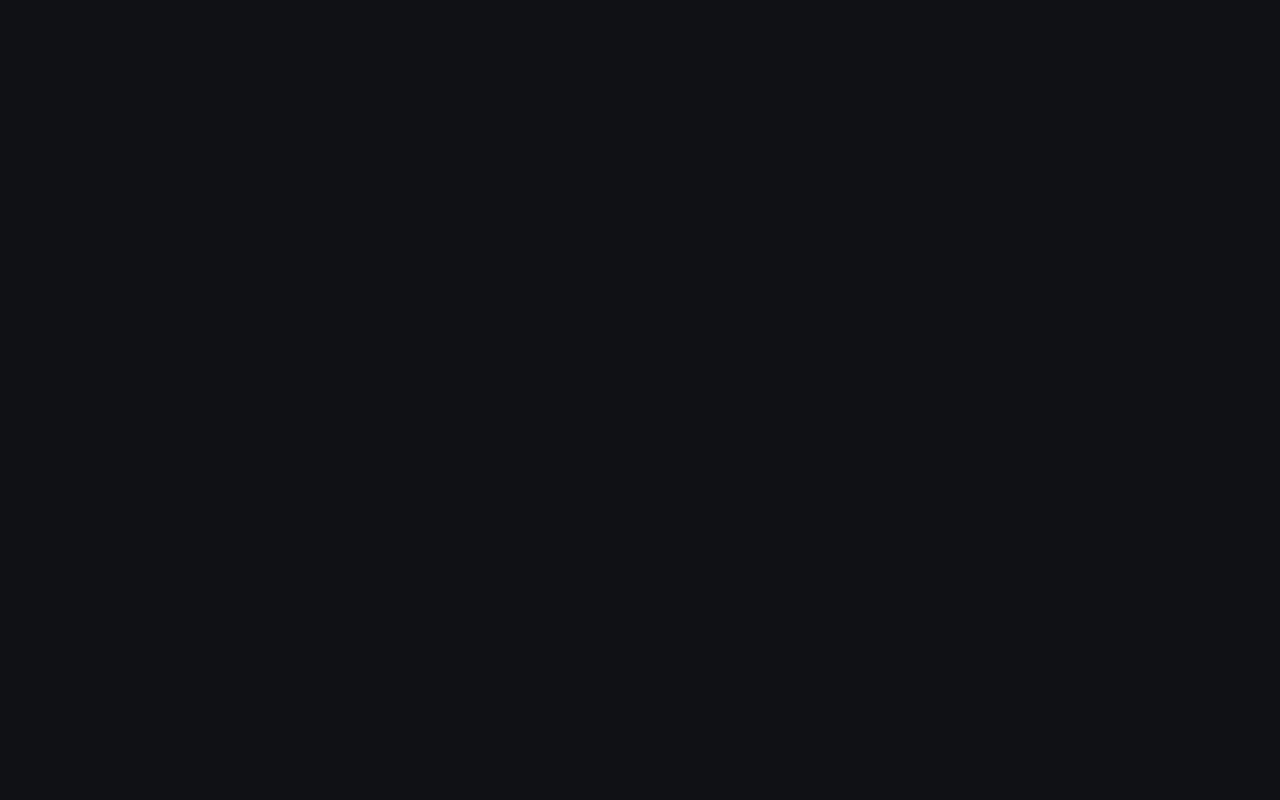
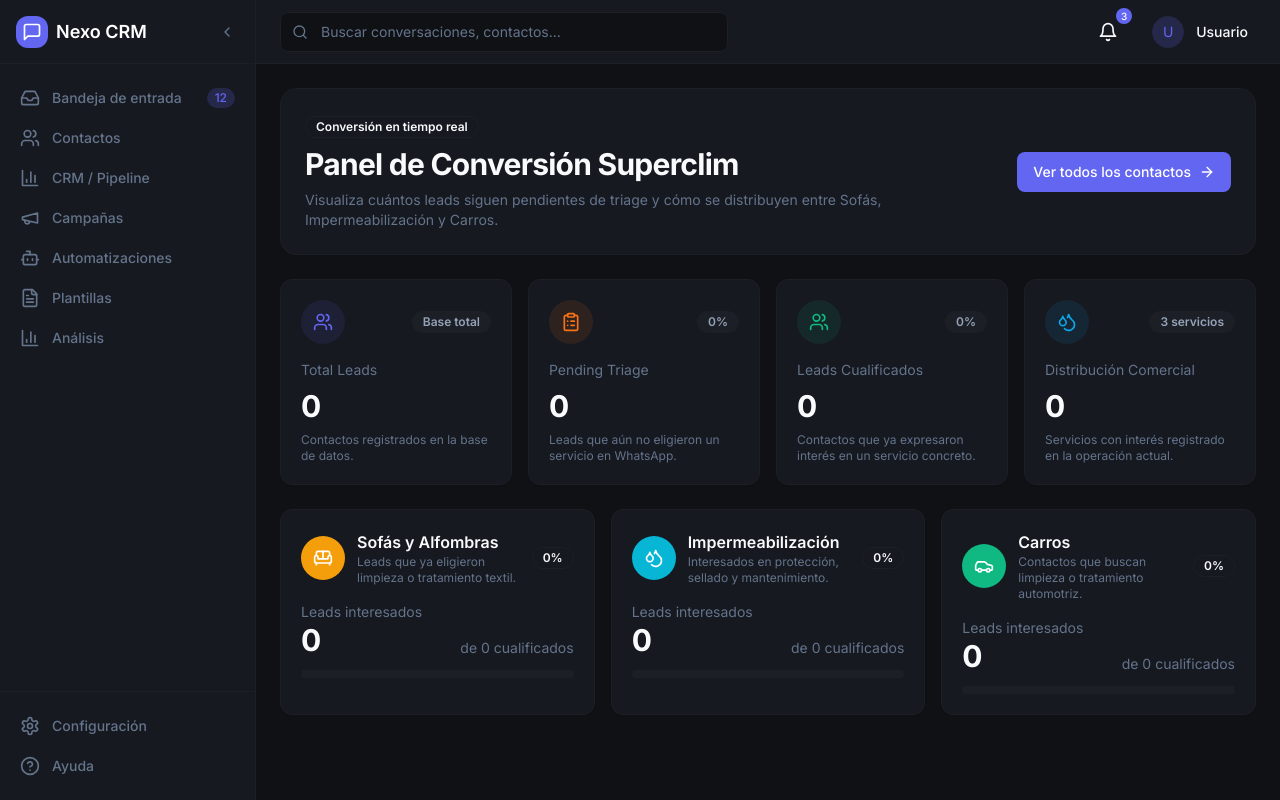
Before and after one commit to superclimbcn-dev/nexo-crm, a Next.js app: page / in a window 1280 px wide. Before the commit this address had no page. Built offline with nearby package versions, Linux system fonts and the light colour scheme; no server answers; the database is empty.

Commit message:
feat: implement conversion dashboard in home page

```diff
--- a/src/app/page.tsx
+++ b/src/app/page.tsx
@@ -1,5 +1,239 @@
-import { redirect } from 'next/navigation'
+import Link from 'next/link'
+import { ArrowRight, Car, ClipboardList, Droplets, Sofa, Users } from 'lucide-react'
+import { MainLayout } from '@/components/layout/MainLayout'
+import { Badge } from '@/components/ui/badge'
+import { prisma } from '@/lib/prisma'
 
-export default function Home() {
-  redirect('/dashboard')
+type ConversionStatus =
+  | 'waiting_reply'
+  | 'interesse_sofas_alfombras'
+  | 'interesse_impermeabilizacion'
+  | 'interesse_carros'
+
+interface StatusAggregate {
+  status: ConversionStatus
+  count: number
 }
+
+interface ServiceMetric {
+  status: Exclude<ConversionStatus, 'waiting_reply'>
+  title: string
+  description: string
+  count: number
+  percentage: number
+  icon: typeof Sofa
+  accentClass: string
+}
+
+const TRACKED_STATUSES: ConversionStatus[] = [
+  'waiting_reply',
+  'interesse_sofas_alfombras',
+  'interesse_impermeabilizacion',
+  'interesse_carros',
+]
+
+function getCountByStatus(aggregates: StatusAggregate[], status: ConversionStatus): number {
+  return aggregates.find((aggregate) => aggregate.status === status)?.count ?? 0
+}
+
+function getPercentage(count: number, total: number): number {
+  if (total === 0) {
+    return 0
+  }
+
+  return Math.round((count / total) * 100)
+}
+
+export default async function HomePage() {
+  const [statusGroups, totalContacts] = await Promise.all([
+    prisma.contact.groupBy({
+      by: ['status'],
+      where: {
+        status: {
+          in: TRACKED_STATUSES,
+        },
+      },
+      _count: {
+        status: true,
+      },
+    }),
+    prisma.contact.count(),
+  ])
+
+  const aggregates: StatusAggregate[] = statusGroups
+    .filter((group): group is typeof group & { status: ConversionStatus } =>
+      TRACKED_STATUSES.includes(group.status as ConversionStatus),
+    )
+    .map((group) => ({
+      status: group.status,
+      count: group._count.status,
+    }))
+
+  const pendingTriage = getCountByStatus(aggregates, 'waiting_reply')
+  const sofasCount = getCountByStatus(aggregates, 'interesse_sofas_alfombras')
+  const impermeabilizacionCount = getCountByStatus(aggregates, 'interesse_impermeabilizacion')
+  const carsCount = getCountByStatus(aggregates, 'interesse_carros')
+  const qualifiedLeads = sofasCount + impermeabilizacionCount + carsCount
+
+  const serviceMetrics: ServiceMetric[] = [
+    {
+      status: 'interesse_sofas_alfombras',
+      title: 'Sofás y Alfombras',
+      description: 'Leads que ya eligieron limpieza o tratamiento textil.',
+      count: sofasCount,
+      percentage: getPercentage(sofasCount, qualifiedLeads),
+      icon: Sofa,
+      accentClass: 'bg-amber-500',
+    },
+    {
+      status: 'interesse_impermeabilizacion',
+      title: 'Impermeabilización',
+      description: 'Interesados en protección, sellado y mantenimiento.',
+      count: impermeabilizacionCount,
+      percentage: getPercentage(impermeabilizacionCount, qualifiedLeads),
+      icon: Droplets,
+      accentClass: 'bg-cyan-500',
+    },
+    {
+      status: 'interesse_carros',
+      title: 'Carros',
+      description: 'Contactos que buscan limpieza o tratamiento automotriz.',
+      count: carsCount,
+      percentage: getPercentage(carsCount, qualifiedLeads),
+      icon: Car,
+      accentClass: 'bg-emerald-500',
+    },
+  ]
+
+  return (
+    <MainLayout>
+      <div className="space-y-6">
+        <section className="rounded-2xl border border-border bg-card p-6 shadow-sm">
+          <div className="flex flex-col gap-4 lg:flex-row lg:items-center lg:justify-between">
+            <div className="space-y-2">
+              <Badge variant="outline" className="w-fit">
+                Conversión en tiempo real
+              </Badge>
+              <h1 className="text-3xl font-bold tracking-tight">Panel de Conversión Superclim</h1>
+              <p className="max-w-2xl text-sm text-muted-foreground">
+                Visualiza cuántos leads siguen pendientes de triage y cómo se distribuyen entre
+                Sofás, Impermeabilización y Carros.
+              </p>
+            </div>
+
+            <Link
+              href="/contacts"
+              className="inline-flex h-10 items-center justify-center rounded-md bg-primary px-4 py-2 text-sm font-medium text-primary-foreground transition-colors hover:bg-primary/90"
+            >
+              Ver todos los contactos
+              <ArrowRight className="ml-2 h-4 w-4" />
+            </Link>
+          </div>
+        </section>
+
+        <section className="grid gap-4 md:grid-cols-2 xl:grid-cols-4">
+          <div className="rounded-xl border border-border bg-card p-5 shadow-sm">
+            <div className="mb-4 flex items-center justify-between">
+              <div className="rounded-full bg-primary/10 p-3 text-primary">
+                <Users className="h-5 w-5" />
+              </div>
+              <Badge variant="secondary">Base total</Badge>
+            </div>
+            <p className="text-sm text-muted-foreground">Total Leads</p>
+            <p className="mt-2 text-3xl font-bold">{totalContacts}</p>
+            <p className="mt-2 text-xs text-muted-foreground">
+              Contactos registrados en la base de datos.
+            </p>
+          </div>
+
+          <div className="rounded-xl border border-border bg-card p-5 shadow-sm">
+            <div className="mb-4 flex items-center justify-between">
+              <div className="rounded-full bg-orange-500/10 p-3 text-orange-500">
+                <ClipboardList className="h-5 w-5" />
+              </div>
+              <Badge variant="secondary">{getPercentage(pendingTriage, totalContacts)}%</Badge>
+            </div>
+            <p className="text-sm text-muted-foreground">Pending Triage</p>
+            <p className="mt-2 text-3xl font-bold">{pendingTriage}</p>
+            <p className="mt-2 text-xs text-muted-foreground">
+              Leads que aún no eligieron un servicio en WhatsApp.
+            </p>
+          </div>
+
+          <div className="rounded-xl border border-border bg-card p-5 shadow-sm">
+            <div className="mb-4 flex items-center justify-between">
+              <div className="rounded-full bg-emerald-500/10 p-3 text-emerald-500">
+                <Users className="h-5 w-5" />
+              </div>
+              <Badge variant="secondary">{getPercentage(qualifiedLeads, totalContacts)}%</Badge>
+            </div>
+            <p className="text-sm text-muted-foreground">Leads Cualificados</p>
+            <p className="mt-2 text-3xl font-bold">{qualifiedLeads}</p>
+            <p className="mt-2 text-xs text-muted-foreground">
+              Contactos que ya expresaron interés en un servicio concreto.
+            </p>
+          </div>
+
+          <div className="rounded-xl border border-border bg-card p-5 shadow-sm">
+            <div className="mb-4 flex items-center justify-between">
+              <div className="rounded-full bg-sky-500/10 p-3 text-sky-500">
+                <Droplets className="h-5 w-5" />
+              </div>
+              <Badge variant="secondary">3 servicios</Badge>
+            </div>
+            <p className="text-sm text-muted-foreground">Distribución Comercial</p>
+            <p className="mt-2 text-3xl font-bold">{serviceMetrics.filter((item) => item.count > 0).length}</p>
+            <p className="mt-2 text-xs text-muted-foreground">
+              Servicios con interés registrado en la operación actual.
+            </p>
+          </div>
+        </section>
+
+        <section className="grid gap-4 xl:grid-cols-3">
+          {serviceMetrics.map((metric) => {
+            const Icon = metric.icon
+
+            return (
+              <article
+                key={metric.status}
+                className="rounded-xl border border-border bg-card p-5 shadow-sm"
+              >
+                <div className="mb-4 flex items-center justify-between">
+                  <div className="flex items-center gap-3">
+                    <div className={`rounded-full p-3 text-white ${metric.accentClass}`}>
+                      <Icon className="h-5 w-5" />
+                    </div>
+                    <div>
+                      <h2 className="font-semibold">{metric.title}</h2>
+                      <p className="text-xs text-muted-foreground">{metric.description}</p>
+                    </div>
+                  </div>
+                  <Badge variant="outline">{metric.percentage}%</Badge>
+                </div>
+
+                <div className="space-y-3">
+                  <div className="flex items-end justify-between">
+                    <div>
+                      <p className="text-sm text-muted-foreground">Leads interesados</p>
+                      <p className="text-3xl font-bold">{metric.count}</p>
+                    </div>
+                    <p className="text-sm text-muted-foreground">
+                      de {qualifiedLeads} cualificados
+                    </p>
+                  </div>
+
+                  <div className="h-2 overflow-hidden rounded-full bg-secondary">
+                    <div
+                      className={`h-full rounded-full ${metric.accentClass}`}
+                      style={{ width: `${metric.percentage}%` }}
+                    />
+                  </div>
+                </div>
+              </article>
+            )
+          })}
+        </section>
+      </div>
+    </MainLayout>
+  )
+}
```
